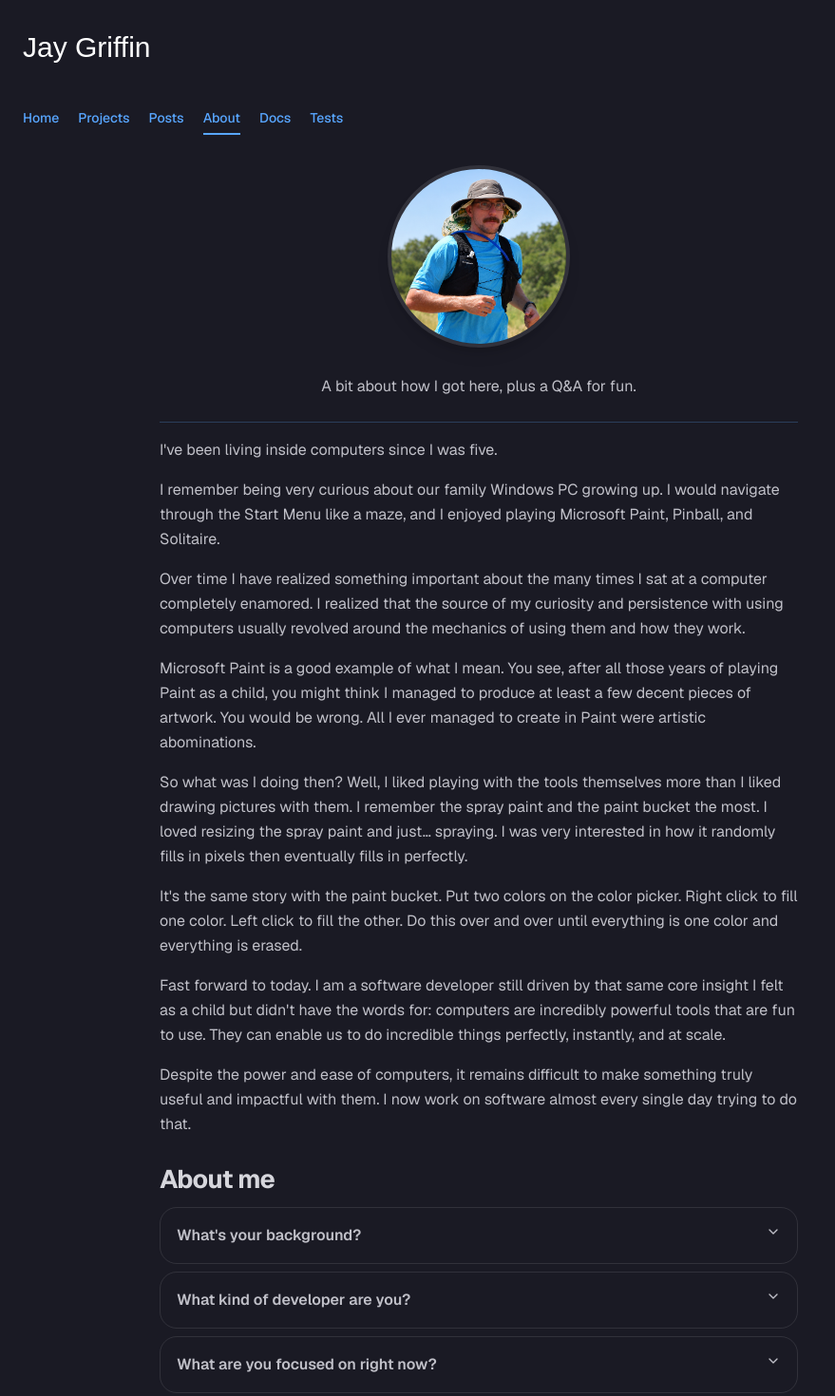
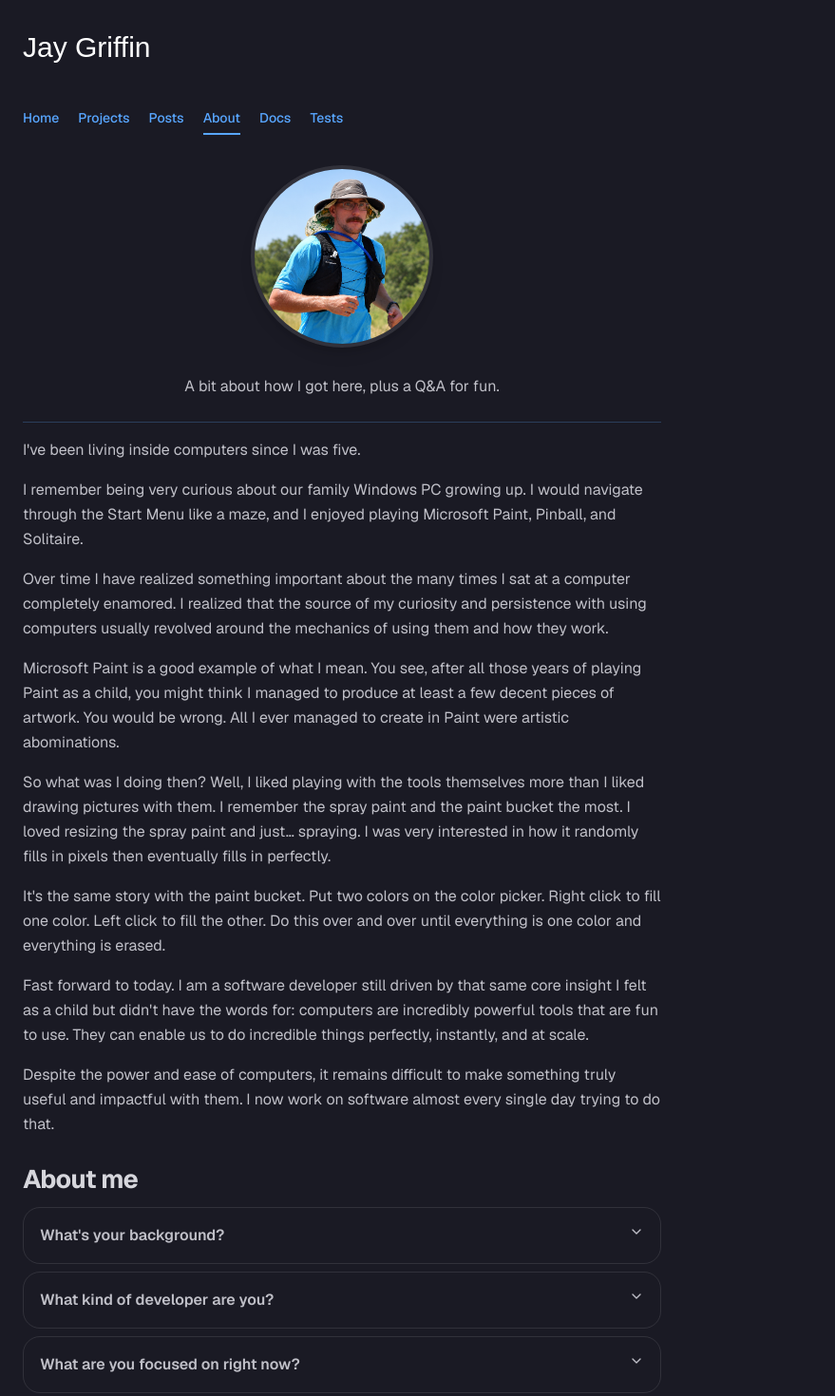
Before and after one commit to jaygriffinjay/jaygriff-v4, a Next.js app: page /about in a window 1280 px wide. Shown: the top 1470 px of the page at 95% size, without its empty margins (0-879 px from the left). Built offline with nearby package versions, Linux system fonts and the light colour scheme; a web font is replaced by a local one.

Commit message:
Centre the About portrait, title and intro over the left-aligned content

```diff
--- a/src/app/about/page.module.css
+++ b/src/app/about/page.module.css
@@ -1,28 +1,33 @@
 @reference "../globals.css";
 
-/* portrait above the page title, centred */
-.portrait {
-  @apply border-border mx-auto block aspect-square size-40 rounded-full border-4 object-cover shadow-lg sm:size-48;
+/* portrait, title and intro centred together over the content below, which stays left-aligned; the width matches it, so the separator ends where the content does */
+.top {
+  @apply gap-flow flex w-full max-w-2xl flex-col items-center text-center;
 }
 
-/* title block in the same centred column as everything below it, so its separator doesn't run the full page width */
-.header {
-  @apply mx-auto w-full max-w-2xl items-center text-center;
+/* portrait above the page title */
+.portrait {
+  @apply border-border block aspect-square size-40 rounded-full border-4 object-cover shadow-lg sm:size-48;
 }
 
-/* section headings line up with the centred column below them */
-.heading {
-  @apply mx-auto w-full max-w-2xl;
+/* the header fills the block, so its separator spans the content width instead of shrinking to the text */
+.header {
+  @apply w-full;
 }
 
-/* narrative bio: paragraphs at the page's own rhythm, in a centred reading column */
-.bio {
-  @apply gap-flow mx-auto flex w-full max-w-2xl flex-col leading-relaxed;
+/* section headings share the reading width of the content below them */
+.heading {
+  @apply w-full max-w-2xl;
 }
 
-/* stack of question cards in the same centred column; the default accordion frame is dropped so each question is its own card */
+/* narrative bio: paragraphs at the page's own rhythm, at a reading width */
+.bio {
+  @apply gap-flow flex w-full max-w-2xl flex-col leading-relaxed;
+}
+
+/* stack of question cards at the same reading width; the default accordion frame is dropped so each question is its own card */
 .accordion {
-  @apply mx-auto max-w-2xl gap-2 overflow-visible rounded-none border-0;
+  @apply max-w-2xl gap-2 overflow-visible rounded-none border-0;
 }
 
 /* one question card; the border brightens to the accent colour on hover */
--- a/src/app/about/page.tsx
+++ b/src/app/about/page.tsx
@@ -178,6 +178,7 @@ function Questions({ items }: { items: Entry[] }) {
 export default function AboutPage() {
   return (
     <PageLayout hideRelated hideToc>
+      <div className={styles.top}>
         <Image
           src="/images/me2.jpg"
           alt="Jay Griffin"
@@ -187,6 +188,7 @@ export default function AboutPage() {
           className={styles.portrait}
         />
         <PageHeader className={styles.header} intro="A bit about how I got here, plus a Q&A for fun." />
+      </div>
 
       <div className={styles.bio}>
         <Paragraph>
```
Lines whose indentation alone changed are shown as unchanged.
